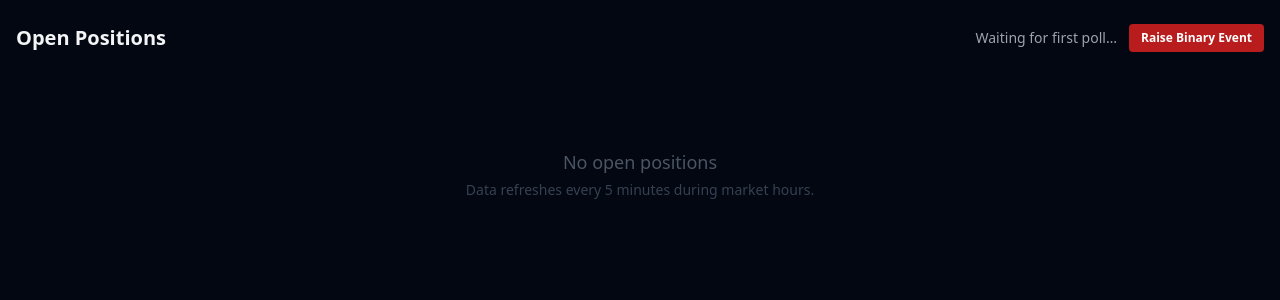
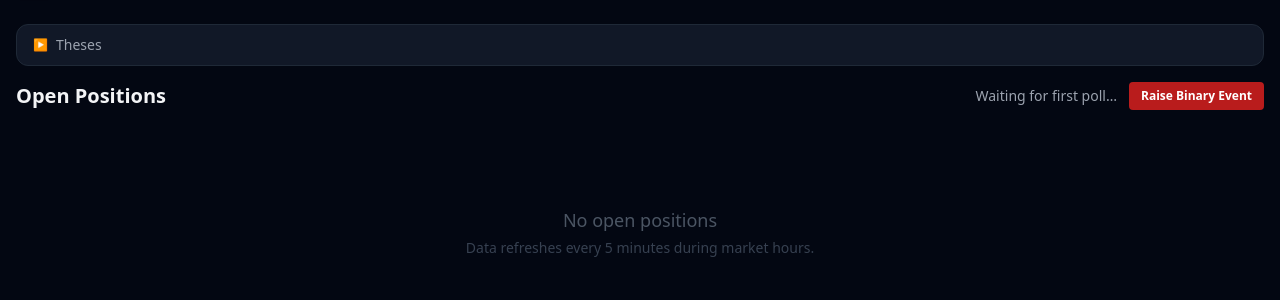
Before and after one commit to kerensky36/option-sentinel, a FastAPI app: template frontend/templates/dashboard.html in a window 1280 px wide. Shown: the part 61-361 px from the top of the page. Run offline with FastAPI, Linux system fonts and the light colour scheme; the template is opened without the code that fills it, so the values that code supplies are empty; parts of the project's set-up code (start-up, migrations or seed data) failed here and were passed over; some libraries are stand-ins or nearby versions.

Commit message:
feat: thesis create and assign UI on dashboard
- POST /thesis creates a named thesis with a template type
- POST /partials/assign-thesis assigns a thesis to all legs in a group
- Thesis selector dropdown on each position group card (HTMX, no reload)
- Collapsible Theses panel above positions table to create and view theses
- All routes (dashboard, partials, assign) now pass theses list to template
- Install python-multipart for Form(...) support

Co-Authored-By: Claude Sonnet 4.6 <noreply@anthropic.com>

```diff
--- a/frontend/templates/dashboard.html
+++ b/frontend/templates/dashboard.html
@@ -13,6 +13,56 @@
 
 {% block content %}
 <div hx-ext="sse" sse-connect="/sse">
+
+  {# ── Create thesis panel ── #}
+  <details class="mb-4 rounded-xl border border-gray-800 bg-gray-900 overflow-hidden">
+    <summary class="list-none cursor-pointer select-none px-4 py-2.5 flex items-center gap-2 text-sm text-gray-400 hover:bg-gray-800 transition-colors">
+      <span class="text-xs">▶</span>
+      <span class="font-medium">Theses</span>
+      {% if theses %}
+        <span class="text-xs text-gray-600">({{ theses | length }} defined)</span>
+      {% endif %}
+    </summary>
+    <div class="border-t border-gray-800 px-4 py-3 space-y-3">
+      {% if theses %}
+      <div class="flex flex-wrap gap-2">
+        {% for t in theses %}
+        <span class="text-xs px-2 py-1 rounded-md bg-indigo-900/50 text-indigo-300 border border-indigo-800">
+          {{ t.name }}
+          <span class="text-indigo-500 ml-1">{{ t.template_type.value.replace('_', ' ') }}</span>
+        </span>
+        {% endfor %}
+      </div>
+      {% endif %}
+      <form method="post" action="/thesis" class="flex flex-wrap items-end gap-2">
+        <div class="flex flex-col gap-1">
+          <label class="text-[10px] text-gray-500 uppercase tracking-wider">Name</label>
+          <input type="text" name="name" required placeholder="e.g. QQQ IV crush"
+            class="text-sm bg-gray-800 border border-gray-700 text-gray-200 rounded px-2 py-1 focus:outline-none focus:border-indigo-500 w-44">
+        </div>
+        <div class="flex flex-col gap-1">
+          <label class="text-[10px] text-gray-500 uppercase tracking-wider">Type</label>
+          <select name="template_type"
+            class="text-sm bg-gray-800 border border-gray-700 text-gray-200 rounded px-2 py-1 focus:outline-none focus:border-indigo-500">
+            <option value="iv_crush">IV Crush</option>
+            <option value="earnings_fade">Earnings Fade</option>
+            <option value="directional_momentum">Directional Momentum</option>
+            <option value="mean_reversion">Mean Reversion</option>
+            <option value="custom">Custom</option>
+          </select>
+        </div>
+        <div class="flex flex-col gap-1">
+          <label class="text-[10px] text-gray-500 uppercase tracking-wider">Notes (optional)</label>
+          <input type="text" name="description" placeholder="Short description"
+            class="text-sm bg-gray-800 border border-gray-700 text-gray-200 rounded px-2 py-1 focus:outline-none focus:border-indigo-500 w-56">
+        </div>
+        <button type="submit"
+          class="text-sm bg-indigo-700 hover:bg-indigo-600 text-white font-medium px-3 py-1 rounded transition-colors">
+          + Add thesis
+        </button>
+      </form>
+    </div>
+  </details>
 
   <div class="flex items-center justify-between mb-4">
     <h1 class="text-xl font-semibold">Open Positions</h1>
--- a/frontend/templates/partials/positions_table.html
+++ b/frontend/templates/partials/positions_table.html
@@ -114,6 +114,28 @@
       {{ group.payoff_svg | safe }}
     </div>
     {% endif %}
+
+    {# Thesis selector #}
+    {% set group_ids = group.positions | map(attribute='id') | map('string') | join(',') %}
+    {% set current_thesis = group.positions[0].thesis if group.positions[0].thesis else none %}
+    <form
+      hx-post="/partials/assign-thesis"
+      hx-target="#positions-table"
+      hx-swap="innerHTML"
+      class="flex items-center gap-1.5 flex-shrink-0"
+      onclick="event.stopPropagation()">
+      <input type="hidden" name="position_ids" value="{{ group_ids }}">
+      <select name="thesis_id"
+        onchange="this.form.requestSubmit()"
+        class="text-xs bg-gray-800 border border-gray-700 text-gray-300 rounded px-1.5 py-0.5 cursor-pointer hover:border-gray-500 focus:outline-none focus:border-indigo-500 max-w-[140px]">
+        <option value="__none__" {% if not current_thesis %}selected{% endif %}>— no thesis —</option>
+        {% for t in theses %}
+        <option value="{{ t.id }}" {% if current_thesis and current_thesis.id == t.id %}selected{% endif %}>
+          {{ t.name }}
+        </option>
+        {% endfor %}
+      </select>
+    </form>
 
   </div>
   </summary>
--- a/src/api/routes/dashboard.py
+++ b/src/api/routes/dashboard.py
@@ -6,7 +6,7 @@ from sqlalchemy.orm import selectinload
 
 from src.api.deps import get_session
 from src.api.main import templates
-from src.data.models import BinaryEventFlag, Position, PositionStatus
+from src.data.models import BinaryEventFlag, Position, PositionStatus, Thesis
 from src.services import poll_scheduler
 from src.services.position_groups import group_positions
 
@@ -36,11 +36,14 @@ async def _get_binary_flag(session: AsyncSession) -> BinaryEventFlag | None:
 async def dashboard(request: Request, session: AsyncSession = Depends(get_session)):
     positions = await _get_open_positions(session)
     binary_flag = await _get_binary_flag(session)
+    theses_result = await session.execute(select(Thesis).order_by(Thesis.name))
+    theses = list(theses_result.scalars().all())
     return templates.TemplateResponse(
         request,
         "dashboard.html",
         {
             "groups": group_positions(positions),
+            "theses": theses,
             "binary_flag": binary_flag,
             "last_poll_at": poll_scheduler.last_poll_at,
         },
--- a/src/api/routes/partials.py
+++ b/src/api/routes/partials.py
@@ -6,7 +6,7 @@ from sqlalchemy.orm import selectinload
 
 from src.api.deps import get_session
 from src.api.main import templates
-from src.data.models import Position, PositionStatus
+from src.data.models import Position, PositionStatus, Thesis
 from src.services.position_groups import group_positions
 
 router = APIRouter(prefix="/partials")
@@ -25,8 +25,10 @@ async def positions_partial(request: Request, session: AsyncSession = Depends(ge
         .order_by(Position.created_at)
     )
     positions = list(result.scalars().all())
+    theses_result = await session.execute(select(Thesis).order_by(Thesis.name))
+    theses = list(theses_result.scalars().all())
     return templates.TemplateResponse(
         request,
         "partials/positions_table.html",
-        {"groups": group_positions(positions)},
+        {"groups": group_positions(positions), "theses": theses},
     )
```
Also changed, not shown: src/api/routes/thesis.py (+70 -1 lines).
